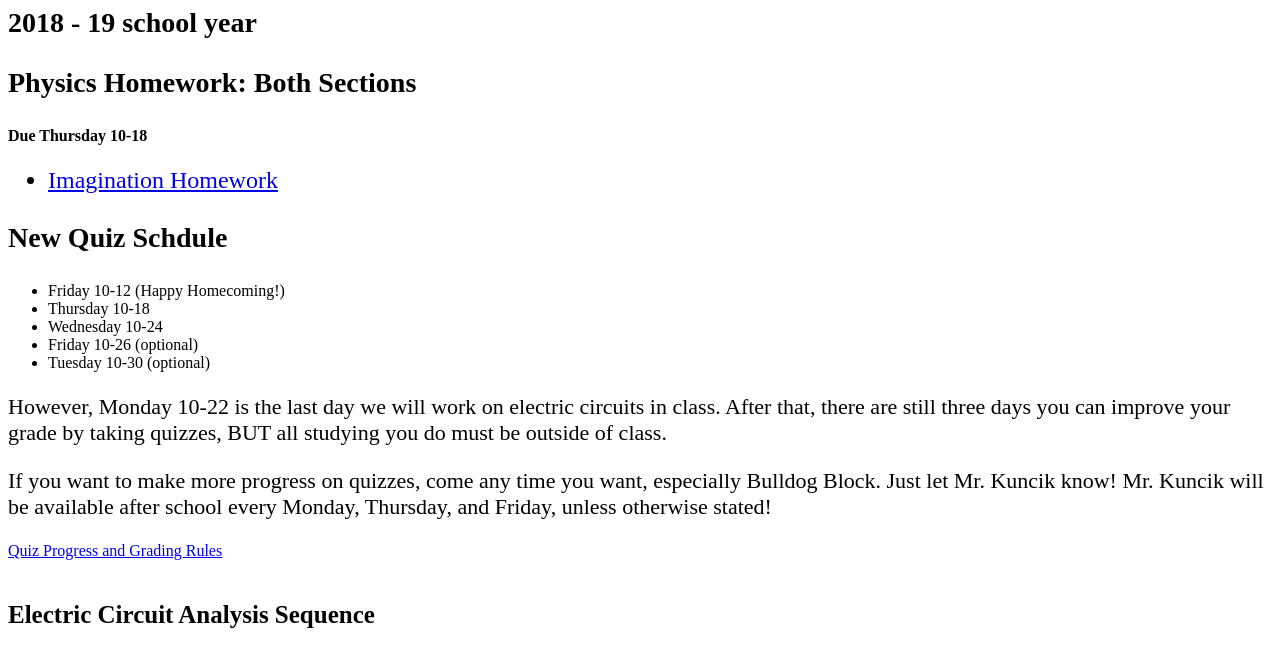
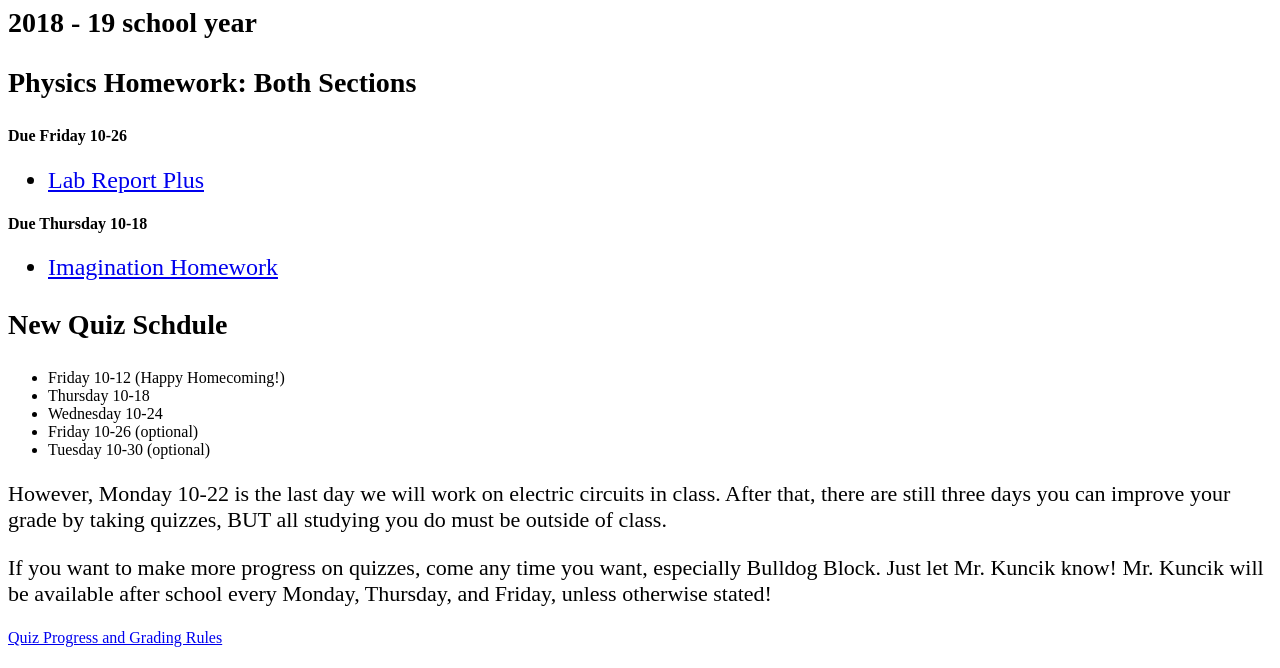
Before and after one commit to danielkuncik/teachingWebsite, a website: page public/basicPage.html in a window 1280 px wide. Shown: the part 79-747 px from the top of the page. Drawn offline with Linux system fonts and the light colour scheme.

Commit message:
add lab report

```diff
--- a/public/basicPage.html
+++ b/public/basicPage.html
@@ -40,6 +40,12 @@
 <h3>2018 - 19 school year</h3>
 
 <h3>Physics Homework: Both Sections</h3>
+<h4>Due Friday 10-26</h4>
+<ul>
+    <li class = 'contentLink'><a href = './physicsPackets/lab_report_plus.pdf'>Lab Report Plus</a>
+    </li>
+</ul>
+
 <h4>Due Thursday 10-18 </h4>
 <ul>
     <li class = 'contentLink'><a href = './physicsPackets/philsophy_and_imagination_homework.pdf'>Imagination Homework</a>
```
Also changed, not shown: 2 other files.
